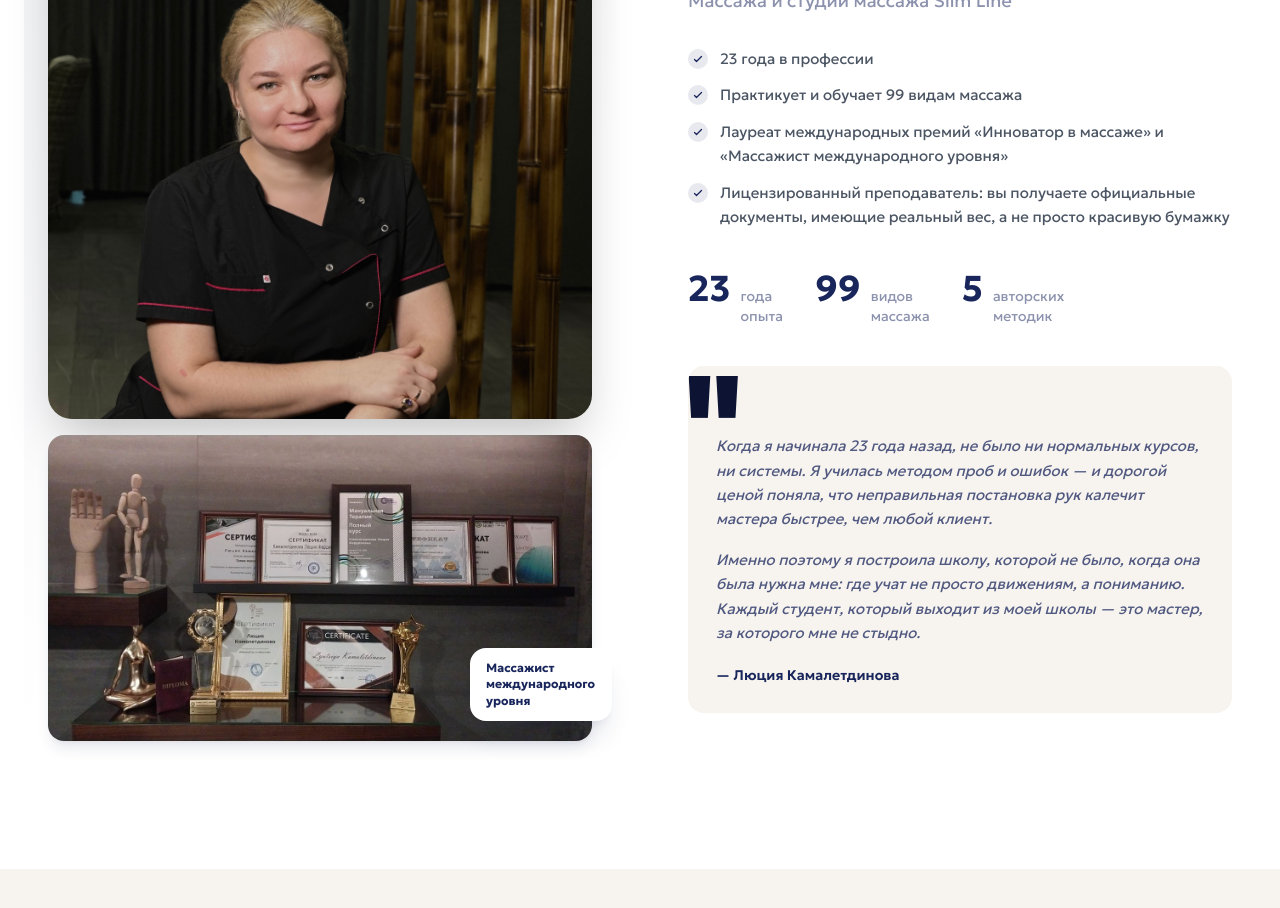
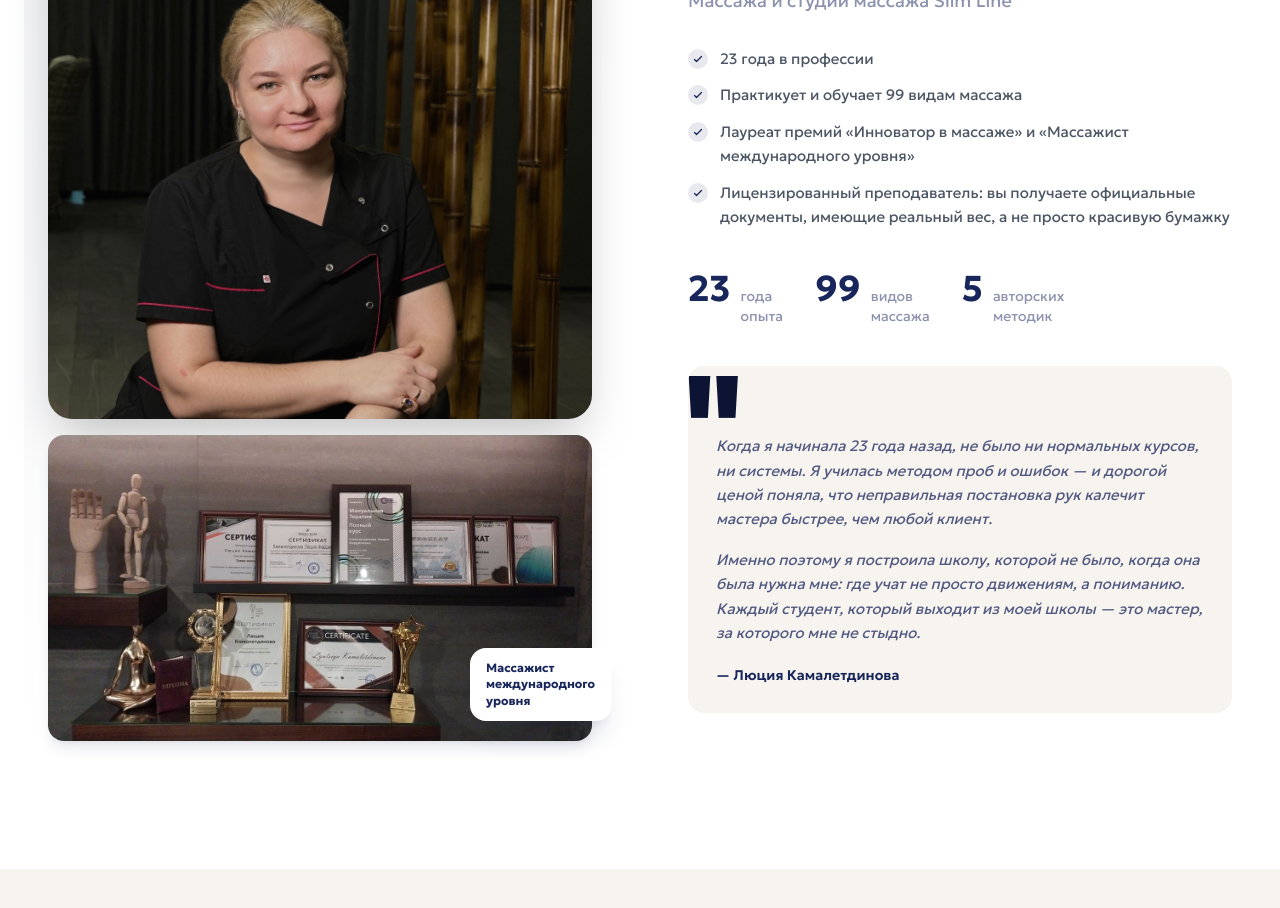
Before and after one commit to daolongfupro-prog/school-site2, a React (Vite) app: page / in a window 1280 px wide. Shown: the part 4460-5368 px from the top of the page. Built offline with nearby package versions, Linux system fonts and the light colour scheme.

Commit message:
Teacher: убрано слово «международных» из буллета лауреат
Co-Authored-By: Claude Sonnet 4.6 <noreply@anthropic.com>

```diff
--- a/src/translations.js
+++ b/src/translations.js
@@ -69,7 +69,7 @@ const translations = {
       credentials: [
         '23 года в профессии',
         'Практикует и обучает 99 видам массажа',
-        'Лауреат международных премий «Инноватор в массаже» и «Массажист международного уровня»',
+        'Лауреат премий «Инноватор в массаже» и «Массажист международного уровня»',
         'Лицензированный преподаватель: вы получаете официальные документы, имеющие реальный вес, а не просто красивую бумажку',
       ],
       statsLabels: ['года\nопыта', 'видов\nмассажа', 'авторских\nметодик'],
```
